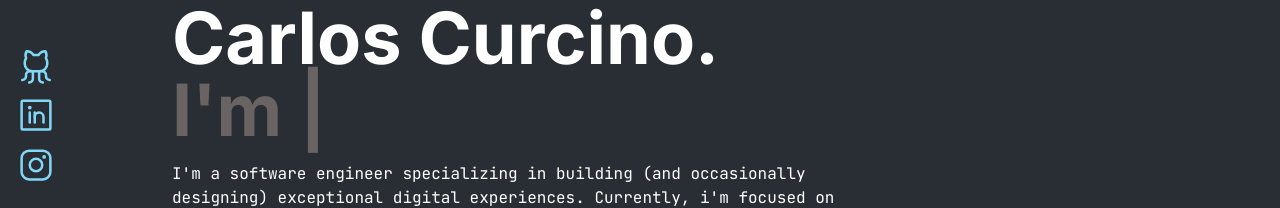
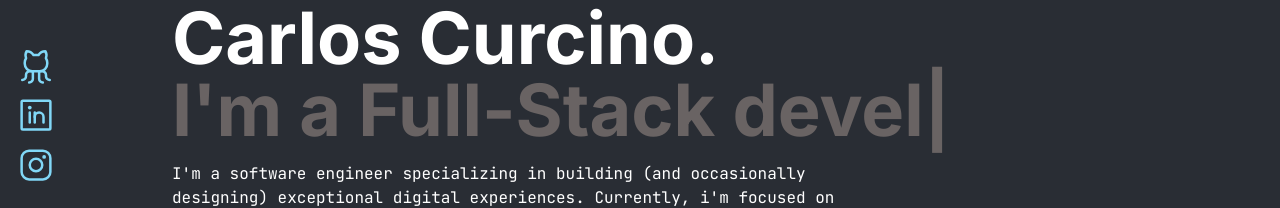
Before and after one commit to carloscurcino/Portifolio, a React (Vite) app: page / in a window 1280 px wide. Shown: the part 240-448 px from the top of the page. Built offline with nearby package versions, Linux system fonts and the light colour scheme.

Commit message:
Fix: updating typed text

```diff
--- a/src/components/Home.jsx
+++ b/src/components/Home.jsx
@@ -13,7 +13,7 @@ export const Home = () => {
         <h2 className='text-4xl sm:text-7xl font-bold text-gray'>
           <ReactTyped
             strings={[
-              "I'm a web developer",
+              "I'm a Full-Stack developer",
               "I love programming",
               "I'll build your website"
             ]}
```
